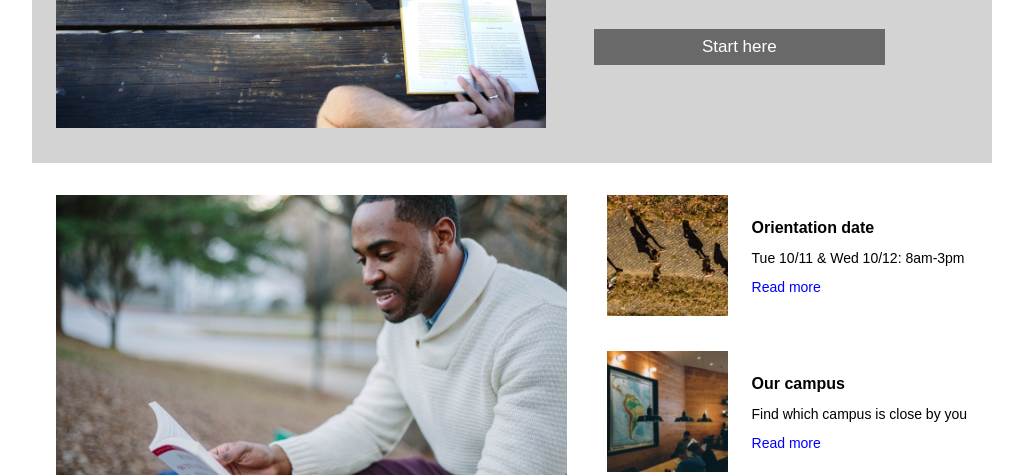
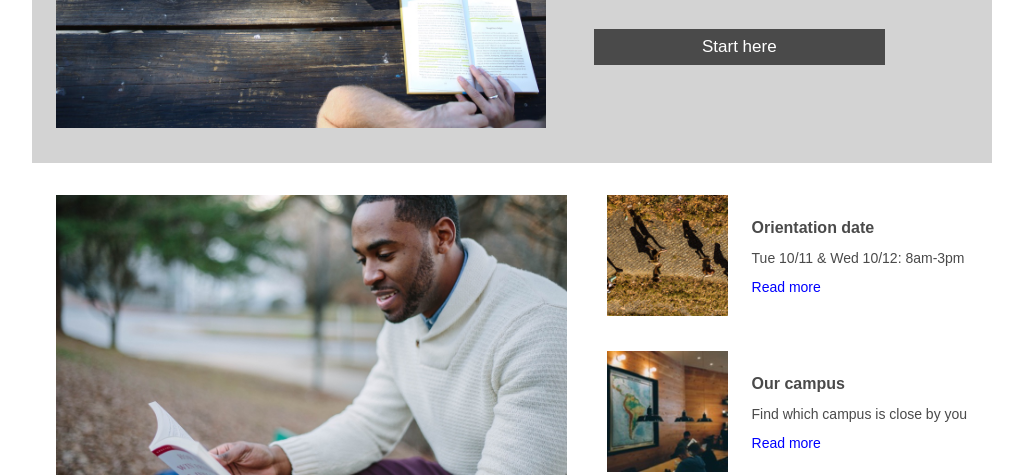
Before and after one commit to Ildarik/colmar-academy, a plain HTML site: page index.html in a window 1280 px wide. Shown: the part 330-805 px from the top of the page, without its empty margins (128-1151 px from the left). Drawn offline with Linux system fonts and the light colour scheme.

Commit message:
Change text & button color

```diff
--- a/resources/css/style.css
+++ b/resources/css/style.css
@@ -2,6 +2,7 @@ html {
   box-sizing: border-box;
   font-family: Arial, Helvetica, sans-serif;
   font-size: 16px;
+  color: #4a4a4a;
 }
 
 .container {
@@ -86,7 +87,7 @@ nav li {
   padding: 8px;
   margin-top: 12px;
   margin-right: 35px;
-  background: dimgray;
+  background: #4a4a4a;
   color: white;
   border: none;
   font-size: 17px;
```
